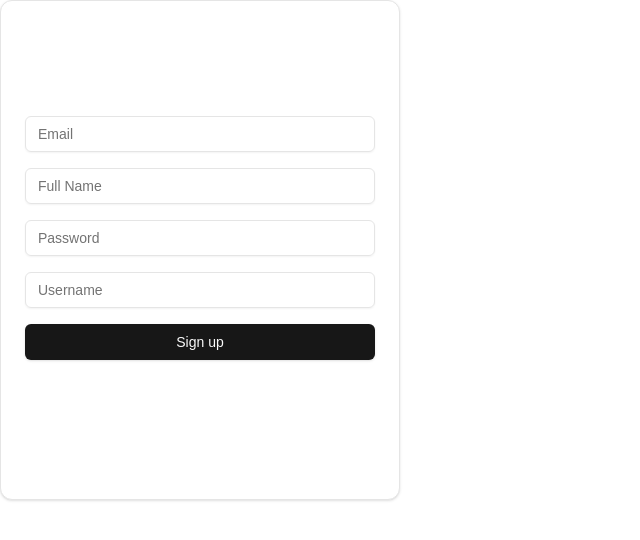
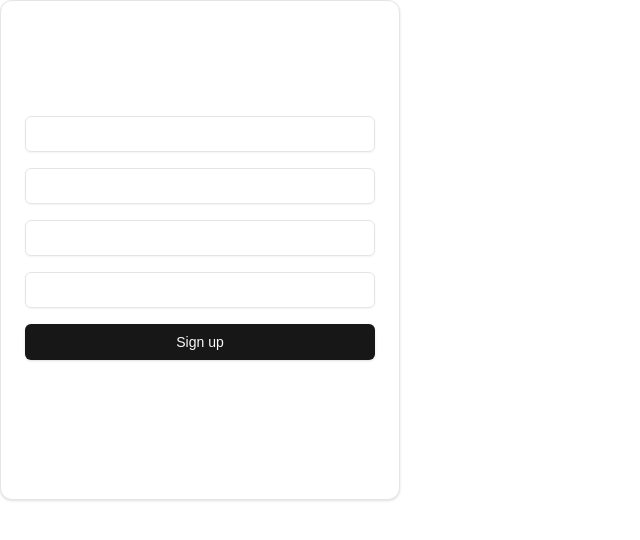
Before and after one commit to ImproviserWarren/Typegram, a Next.js app: page / in a window 1280 px wide. Shown: the top 540 px of the page, without its empty margins (0-640 px from the left). Built offline with nearby package versions, Linux system fonts and the light colour scheme.

Commit message:
change back

```diff
--- a/src/app/page.tsx
+++ b/src/app/page.tsx
@@ -3,7 +3,7 @@ import { z } from "zod"
 import { Button } from "@/components/ui/button";
 import { Input } from "@/components/ui/input";
 import { Card, CardContent } from "@/components/ui/card"
-import { ChangeEvent, useState } from "react"
+import {ChangeEvent, useState} from "react"
 
 const Page = () => {
   const [emailInput, setEmailInput] = useState<string>("")
@@ -22,13 +22,12 @@ const Page = () => {
     setUsernameInput(event.target.value);
     setUserErrorMessage("")
   }
-
   const validateUsername = () => {
     try {
       const parsedString: Username = usernameSchema.parse(usernameInput)
     } catch (error){
       if (error instanceof z.ZodError)
-        setUserErrorMessage("Username must be between 3 and 30 characters.")
+        setUserErrorMessage("No")
     }
   }
 
@@ -38,86 +37,36 @@ const Page = () => {
       setErrorMessage("")
     } catch (error) {
       if (error instanceof z.ZodError)
-        setErrorMessage("Invalid email address.")
+      setErrorMessage("Bad")
     }
   }
-
   const usernameSchema = z.string().max(30).min(3)
   type Username = z.infer<typeof usernameSchema>
   const emailSchema = z.string().email()
   type Email = z.infer<typeof emailSchema>
 
-  const handleSubmit = async () => {
-    validateEmail();
-    validateUsername();
-
-    // Only proceed if validation passed
-    if (!errorMessage && !userErrorMessage) {
-      try {
-        const response = await fetch('https://frontgram.onrender.com/', {
-          method: 'POST',
-          headers: {
-            'Content-Type': 'application/json',
-          },
-          body: JSON.stringify({
-            email: emailInput,
-            username: usernameInput,
-            password: passwordInput,
-            fullname: fullnameInput,
-          }),
-        });
-
-        const result = await response.json();
-
-        if (response.ok) {
-          // Handle success (e.g., show a success message or redirect)
-          console.log('Sign up successful:', result);
-        } else {
-          // Handle error from the backend (e.g., username already exists)
-          console.error('Signup failed:', result.message);
-          setErrorMessage(result.message);
-        }
-      } catch (error) {
-        console.error('Error during signup:', error);
-      }
-    }
-  }
 
   return (
     <Card className="flex justify-center items-center h-[500px] w-[400px]">
       <CardContent className="flex flex-col gap-4 w-full">
-        <Input
-          className="w-full"
-          value={emailInput}
-          onChange={handleEmailInput}
-          placeholder="Email"
-        />
-        {errorMessage && <p className="text-red-500 text-base">{errorMessage}</p>}
+      <Input
+      className="w-full"
+      value={emailInput}
+      onChange={handleEmailInput}>
+      </Input>
+      {errorMessage && <p className="text-red-500 text-base">{errorMessage}</p>}
 
-        <Input
-          className="w-full"
-          value={fullnameInput}
-          onChange={(e) => setFullnameInput(e.target.value)}
-          placeholder="Full Name"
-        />
-        <Input
-          className="w-full"
-          value={passwordInput}
-          onChange={(e) => setPasswordInput(e.target.value)}
-          type="password"
-          placeholder="Password"
-        />
-        <Input
-          className="w-full"
-          value={usernameInput}
-          onChange={handleUsernameInput}
-          placeholder="Username"
-        />
-        {userErrorMessage && <p className="text-red-500 text-base">{userErrorMessage}</p>}
-        <Button className='w-full' onClick={handleSubmit}>Sign up</Button>
+      <Input className="w-full"></Input>
+      <Input className="w-full"></Input>
+      <Input className="w-full" value={usernameInput} onChange={handleUsernameInput}></Input>
+      {userErrorMessage && <p className="text-red-500 text-base">{userErrorMessage}</p>}
+      <Button className='w-full' onClick={() => { validateEmail(); validateUsername()}}>Sign up</Button>
       </CardContent>
+
     </Card>
+
   )
 }
 
+
 export default Page;
```
